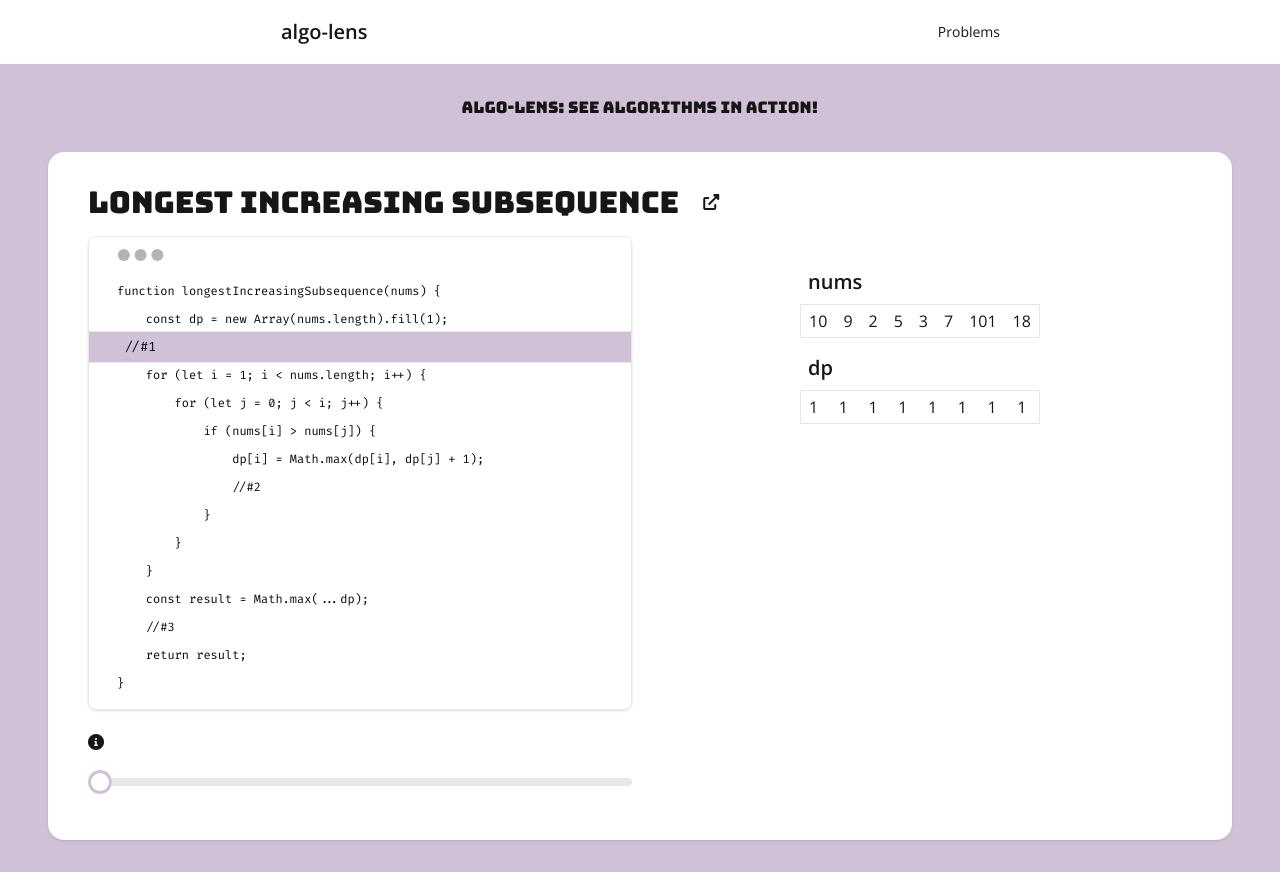
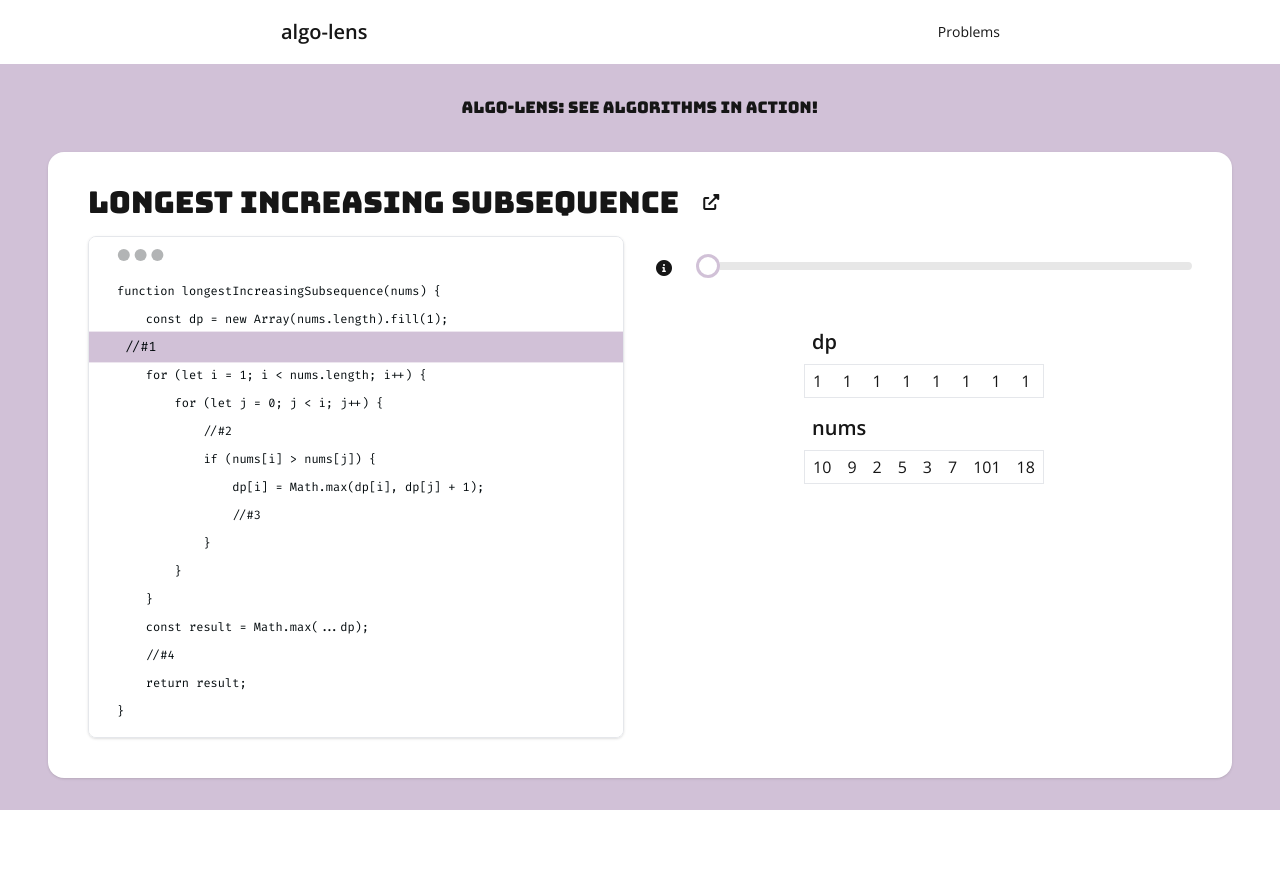
Before and after one commit to jaroslaw-weber/algo-lens, a Next.js app: page / in a window 1280 px wide. After the commit the page ends 810 px from the top, so only its background shows below. Built offline with nearby package versions, Linux system fonts and the light colour scheme.

Commit message:
fix issues

```diff
--- a/components/ProblemVisualizer.tsx
+++ b/components/ProblemVisualizer.tsx
@@ -63,7 +63,10 @@ const ProblemVisualizer: React.FC<ProblemVisualizerProps<any, any>> = ({
         <div className="flex flex-row ">
           <div className="flex-1 p-2  w-1/2">
             <CodePreview code={code} highlightLineIndex={line} />
-            <div
+
+          </div>
+          <div className="pl-6 flex-1 w-1/2  p-2 space-y-4">
+            <div className="flex items-center gap-6"> <div
               className="tooltip  tooltip-right"
               data-tip="Use slider to see how the code works"
             >
@@ -77,9 +80,7 @@ const ProblemVisualizer: React.FC<ProblemVisualizerProps<any, any>> = ({
               value={currentIndex}
               onChange={handleSliderChange}
               className="range range-primary mt-4"
-            />
-          </div>
-          <div className="flex-1 w-1/2  p-2 space-y-4">
+            /></div>
             <DisplayState state={state} />
           </div>
         </div>
--- a/src/problem/list/dp1/longestIncreasingSubsequence.ts
+++ b/src/problem/list/dp1/longestIncreasingSubsequence.ts
@@ -7,24 +7,32 @@ function longestIncreasingSubsequence(p: LISInput): ProblemState[] {
     const dp: number[] = new Array(nums.length).fill(1);
     s.push({
         variables: [
+            asArray("dp", dp),
             asArray("nums", nums),
-            asArray("dp", dp),
         ],
         breakpoint: 1,
     }); //#1
 
     for (let i = 1; i < nums.length; i++) {
         for (let j = 0; j < i; j++) {
+            s.push({
+            variables: [
+                asArray("dp", dp),
+                asArray("nums", nums, i, j),
+                ...asSimpleValue({ i, j }),
+            ],
+            breakpoint: 2,
+        }); //#2
             if (nums[i] > nums[j]) {
                 dp[i] = Math.max(dp[i], dp[j] + 1);
                 s.push({
                     variables: [
-                        asArray("dp", dp, i),
+                        asArray("dp", dp, i,j),
                         asArray("nums", nums, i, j),
                         ...asSimpleValue({ i, j }),
                     ],
-                    breakpoint: 2,
-                }); //#2
+                    breakpoint: 3,
+                }); //#3
             }
         }
     }
@@ -32,12 +40,12 @@ function longestIncreasingSubsequence(p: LISInput): ProblemState[] {
     const result = Math.max(...dp);
     s.push({
         variables: [
+            asArray("dp", dp),
             asArray("nums", nums),
-            asArray("dp", dp),
             ...asSimpleValue({ result }),
         ],
-        breakpoint: 3,
-    }); //#3
+        breakpoint:4,
+    }); //#4
     return s;
 }
 
@@ -50,14 +58,15 @@ const code = `function longestIncreasingSubsequence(nums) {
     //#1
     for (let i = 1; i < nums.length; i++) {
         for (let j = 0; j < i; j++) {
+            //#2
             if (nums[i] > nums[j]) {
                 dp[i] = Math.max(dp[i], dp[j] + 1);
-                //#2
+                //#3
             }
         }
     }
     const result = Math.max(...dp);
-    //#3
+    //#4
     return result;
 }`;
 
--- a/src/problem/list/dp2/editDistance.ts
+++ b/src/problem/list/dp2/editDistance.ts
@@ -16,7 +16,7 @@ function editDistance(p: EditDistanceInput): ProblemState[] {
     steps.push({
       variables: [
         ...asSimpleValue({ s1Length: s1.length, s2Length: s2.length }),
-        asArray("dp", dp),
+        as2dArray("dp", dp, [{r:i,c:0}]),
         ...asSimpleValue({ i }),
       ],
       breakpoint: 1,
@@ -27,7 +27,7 @@ function editDistance(p: EditDistanceInput): ProblemState[] {
     steps.push({
       variables: [
         ...asSimpleValue({ s1Length: s1.length, s2Length: s2.length }),
-        asArray("dp", dp),
+        as2dArray("dp", dp, [{r:0,c:j}]),
         ...asSimpleValue({ j }),
       ],
       breakpoint: 2,
@@ -50,9 +50,9 @@ function editDistance(p: EditDistanceInput): ProblemState[] {
             i,
             j,
           }),
+          as2dArray("dp", dp, [{ r: i, c: j }]),
           asStringArray("s1", s1, i - 1),
           asStringArray("s2", s2, j - 1),
-          as2dArray("dp", dp, [{ r: i, c: j }]),
           ...asSimpleValue({ op, i, j }),
         ],
         breakpoint: 3,
@@ -63,8 +63,10 @@ function editDistance(p: EditDistanceInput): ProblemState[] {
   const result = dp[m][n];
   steps.push({
     variables: [
+      as2dArray("dp", dp, [{ r: m, c: n }]),
+      asStringArray("s1", s1),
+      asStringArray("s2", s2),
       ...asSimpleValue({ s1Length: s1.length, s2Length: s2.length }),
-      as2dArray("dp", dp, [{ r: m, c: n }]),
       ...asSimpleValue({ result }),
     ],
     breakpoint: 4,
@@ -84,9 +86,11 @@ const code = `function editDistance(s1: string, s2: string): number {
 
   for (let i = 0; i <= m; i++) {
     dp[i][0] = i;
+    //#1
   }
   for (let j = 0; j <= n; j++) {
     dp[0][j] = j;
+    //#2
   }
 
   for (let i = 1; i <= m; i++) {
@@ -96,9 +100,11 @@ const code = `function editDistance(s1: string, s2: string): number {
       } else {
         dp[i][j] = 1 + Math.min(dp[i - 1][j], dp[i][j - 1], dp[i - 1][j - 1]);
       }
+      //#3
     }
   }
 
+  //#4
   return dp[m][n];
 }`;
 
--- a/src/problem/list/dp2/minimumPathSum.ts
+++ b/src/problem/list/dp2/minimumPathSum.ts
@@ -11,7 +11,7 @@ function minPathSum(p: MinPathSumInput): ProblemState[] {
 
   // Initial step
   steps.push({
-    variables: [as2dArray("grid", grid, []), as2dArray("dp", dp, [])],
+    variables: [as2dArray("grid", grid, [{r:0,c:0}]), as2dArray("dp", dp, [{r:0,c:0}])],
     breakpoint: 1,
   });
 
@@ -20,8 +20,11 @@ function minPathSum(p: MinPathSumInput): ProblemState[] {
     dp[0][j] = dp[0][j - 1] + grid[0][j];
     steps.push({
       variables: [
-        as2dArray("grid", grid, []),
-        as2dArray("dp", dp, [{ r: 0, c: j }]),
+        as2dArray("grid", grid, [{ r: 0, c: j }]),
+        as2dArray("dp", dp, [
+          { r: 0, c: j },
+          { r: 0, c: j - 1 },
+        ]),
       ],
       breakpoint: 2,
     });
@@ -33,7 +36,10 @@ function minPathSum(p: MinPathSumInput): ProblemState[] {
     steps.push({
       variables: [
         as2dArray("grid", grid, [{ r: i, c: 0 }]),
-        as2dArray("dp", dp, [{ r: i, c: 0 }]),
+        as2dArray("dp", dp, [
+          { r: i, c: 0 },
+          { r: i - 1, c: 0 },
+        ]),
       ],
       breakpoint: 3,
     });
@@ -44,7 +50,10 @@ function minPathSum(p: MinPathSumInput): ProblemState[] {
     for (let j = 1; j < n; j++) {
       dp[i][j] = Math.min(dp[i - 1][j], dp[i][j - 1]) + grid[i][j];
       steps.push({
-        variables: [asArray("grid", grid), asArray("dp", dp, i, j)],
+        variables: [
+          as2dArray("grid", grid, [{ r: i, c: j }]),
+          as2dArray("dp", dp, [{ r: i, c: j },{ r: i-1, c: j },{ r: i, c: j-1 }]),
+        ],
         breakpoint: 4,
       });
     }
--- a/src/problem/list/dp2/uniquePaths.ts
+++ b/src/problem/list/dp2/uniquePaths.ts
@@ -1,5 +1,5 @@
 import { Problem, ProblemState } from "../../types";
-import { asArray, asSimpleValue } from "../../utils";
+import { as2dArray, asArray, asSimpleValue } from "../../utils";
 
 function uniquePaths(p: UniquePathsInput): ProblemState[] {
   const { m, n } = p;
@@ -20,7 +20,7 @@ function uniquePaths(p: UniquePathsInput): ProblemState[] {
     dp[0][j] = 1;
     steps.push({
       variables: [
-        asArray("dp", dp, 0, j)
+        as2dArray("dp", dp, [{r:0, c:j}])
       ],
       breakpoint: 2,
     });
@@ -32,7 +32,7 @@ function uniquePaths(p: UniquePathsInput): ProblemState[] {
       dp[i][j] = dp[i - 1][j] + dp[i][j - 1];
       steps.push({
         variables: [
-          asArray("dp", dp, i, j),
+          as2dArray("dp", dp,  [{r:i, c:j},{r:i-1, c:j}, {r:i, c:j-1}]),
           ...asSimpleValue({ "i": i, "j": j, "value": dp[i][j] })
         ],
         breakpoint: 3,
@@ -66,15 +66,20 @@ const code = `function uniquePaths(m: number, n: number): number {
   const dp = Array.from({ length: m }, () => Array(n).fill(0));
   for (let i = 0; i < m; i++) {
     dp[i][0] = 1;
+    //#1
   }
   for (let j = 0; j < n; j++) {
     dp[0][j] = 1;
+    //#2
   }
   for (let i = 1; i < m; i++) {
     for (let j = 1; j < n; j++) {
       dp[i][j] = dp[i - 1][j] + dp[i][j - 1];
+      //#3
     }
   }
+
+  //#4
   return dp[m - 1][n - 1];
 }`;
 
```
